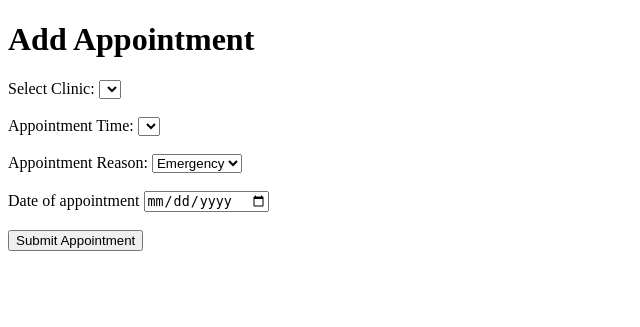
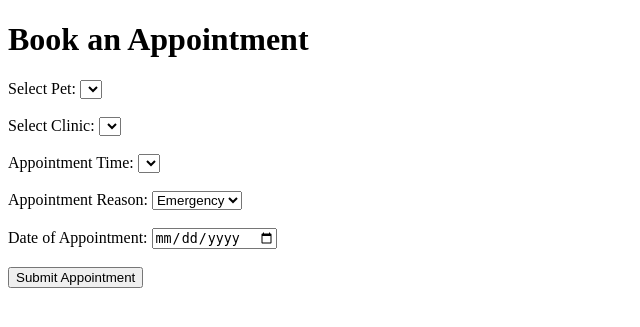
Before and after one commit to suparna-here-123/Paws-and-Claws-v2, a FastAPI app: template templates/appointmentForm.html in a window 1280 px wide. Shown: the top 327 px of the page, without its empty margins (0-640 px from the left). Run offline with FastAPI, Linux system fonts and the light colour scheme; the template is opened without the code that fills it, so the values that code supplies are empty.

Commit message:
made some changes to the appointment form

```diff
--- a/main.py
+++ b/main.py
@@ -215,7 +215,7 @@ async def vet_homepage(request: Request, v_id: str):
     cursor.execute("SELECT * FROM vets WHERE vet_id = %s", (v_id,))
     vet_details = cursor.fetchone()
 
-    cursor.execute("SELECT * FROM pets WHERE vet_id = %s", (v_id,))
+    cursor.execute("SELECT pet_id FROM pets")
     pets = cursor.fetchall()
 
     # Fetch admin_id if the vet is also an admin
@@ -273,49 +273,65 @@ def generate_APPTID() :
     cursor.close()
     return new_aid
 
-# To render appointment registration form
+# To render appointment form for a vet
 @app.get("/appointment/add", response_class=HTMLResponse)
-async def render_appt_add(request: Request, pet_id: str, vet_id: str):
+async def render_appt_add(request: Request, vet_id: str):
+    cursor = db.cursor()
 
-    cursor = db.cursor()
-    # Modify query to fetch clinic IDs along with their opening and closing times
-    sql = """
+    # Fetch clinic IDs with their opening and closing times
+    clinic_sql = """
     SELECT employments.c_id, clinics.c_opensAt, clinics.c_closesAt
     FROM employments
     JOIN clinics ON employments.c_id = clinics.c_id
     WHERE vet_id = %s
     """
-    cursor.execute(sql, (vet_id,))
-    results = cursor.fetchall()  # Fetch all results to handle multiple clinics
-    cursor.close()
+    cursor.execute(clinic_sql, (vet_id,))
+    clinic_results = cursor.fetchall()
 
     # Check if clinic IDs were found
-    if not results:
+    if not clinic_results:
+        cursor.close()
         raise HTTPException(status_code=404, detail="No clinics found for this vet.")
 
-    # Structure the data
     clinics_info = [
         {
             "c_id": row[0],
             "opening_time": row[1],
             "closing_time": row[2]
-        } for row in results
+        } for row in clinic_results
     ]
 
-    # Render the template with clinic info for selection
+    # Fetch all pet IDs without filtering by owner
+    pet_sql = "SELECT pet_id FROM pets"
+    cursor.execute(pet_sql)
+    pets = cursor.fetchall()
+    cursor.close()
+
+    if not pets:
+        raise HTTPException(status_code=404, detail="No pets found.")
+
+    # Debugging information
+    print("Fetched pet results:", pets)  # This should show all pet IDs as tuples in a list
+
+    # Extract only pet IDs
+    pet_results = [row[0] for row in pets]
+    print("List of pet IDs:", pet_results)  # This should display all pet IDs in a list
+
+    # Render the template with clinic info and pet IDs list
     return templates.TemplateResponse("appointmentForm.html", {
         "request": request,
-        "pet_id": pet_id,
         "vet_id": vet_id,
-        "clinics_info": clinics_info  # Pass list of clinics info to the template
+        "clinics_info": clinics_info,
+        "pets": pets  # Pass list of pet IDs to the template
     })
 
 # To add appointment to DB
 @app.post("/appointment/add")
-async def appt_add(request: Request, pet_id: str, vet_id: str):
-    # Get form data submitted by the vet, which includes clinic_id, appointment time, reason, and date
+async def appt_add(request: Request, vet_id: str):
+    # Get form data submitted by the vet, which includes pet_id, clinic_id, appointment time, reason, and date
     form_data = await request.form()
     appt_id = generate_APPTID()
+    pet_id = form_data["pet_id"]
     c_id = form_data["c_id"]
     appt_time = form_data["appt_time"]
     appt_reason = form_data["appt_reason"]
--- a/templates/appointmentForm.html
+++ b/templates/appointmentForm.html
@@ -5,8 +5,16 @@
     <title>Add Appointment</title>
 </head>
 <body>
-    <h1>Add Appointment</h1>
-    <form method="POST" action="/appointment/add?pet_id={{ pet_id }}&vet_id={{ vet_id }}">
+    <h1>Book an Appointment</h1>
+    <form method="POST" action="/appointment/add?vet_id={{ vet_id }}">
+        <!-- Pet ID Dropdown -->
+        <label for="pet_id">Select Pet:</label>
+        <select name="pet_id" id="pet_id" required>
+            {% for pet in pets %}
+                <option value="{{ pet[0] }}">{{ pet[0] }}</option>
+            {% endfor %}
+        </select><br><br>
+
         <!-- Clinic ID Dropdown -->
         <label for="c_id">Select Clinic:</label>
         <select name="c_id" id="c_id" required>
@@ -33,7 +41,7 @@
             <option value="Routine">Routine</option>
         </select><br><br>
 
-        <label for="appt_date">Date of appointment</label>
+        <label for="appt_date">Date of Appointment:</label>
         <input type="date" id="appt_date" name="appt_date" required><br><br>
 
         <button type="submit">Submit Appointment</button>
@@ -45,14 +53,11 @@
 
         // Function to populate time options within clinic hours
         function populateTimeOptions(openingTime, closingTime) {
-            // Clear existing options
-            apptTimeDropdown.innerHTML = '';
+            apptTimeDropdown.innerHTML = ''; // Clear existing options
 
-            // Parse opening and closing times
             const [openHour, openMinute] = openingTime.split(":").map(Number);
             const [closeHour, closeMinute] = closingTime.split(":").map(Number);
 
-            // Generate time options every 15 minutes within the open-close interval
             let currentHour = openHour;
             let currentMinute = openMinute;
 
@@ -66,7 +71,6 @@
                 optionElement.textContent = timeOption;
                 apptTimeDropdown.appendChild(optionElement);
 
-                // Increment by 30 minutes
                 currentMinute += 30;
                 if (currentMinute >= 60) {
                     currentMinute = 0;
--- a/templates/vetHomePage.html
+++ b/templates/vetHomePage.html
@@ -15,7 +15,7 @@
 
     <a href="/pet/view?id={{details[0]}}">View Pets</a>
     {% if pets and pets|length > 0 %}
-        <a href="/appointment/add?pet_id={{ pets[0][0] }}&vet_id={{ details[0] }}">Add an Appointment</a>
+        <a href="/appointment/add?vet_id={{ details[0] }}">Book an Appointment</a>
     {% else %}
         <p>No pets registered yet.</p>
     {% endif %}
```
